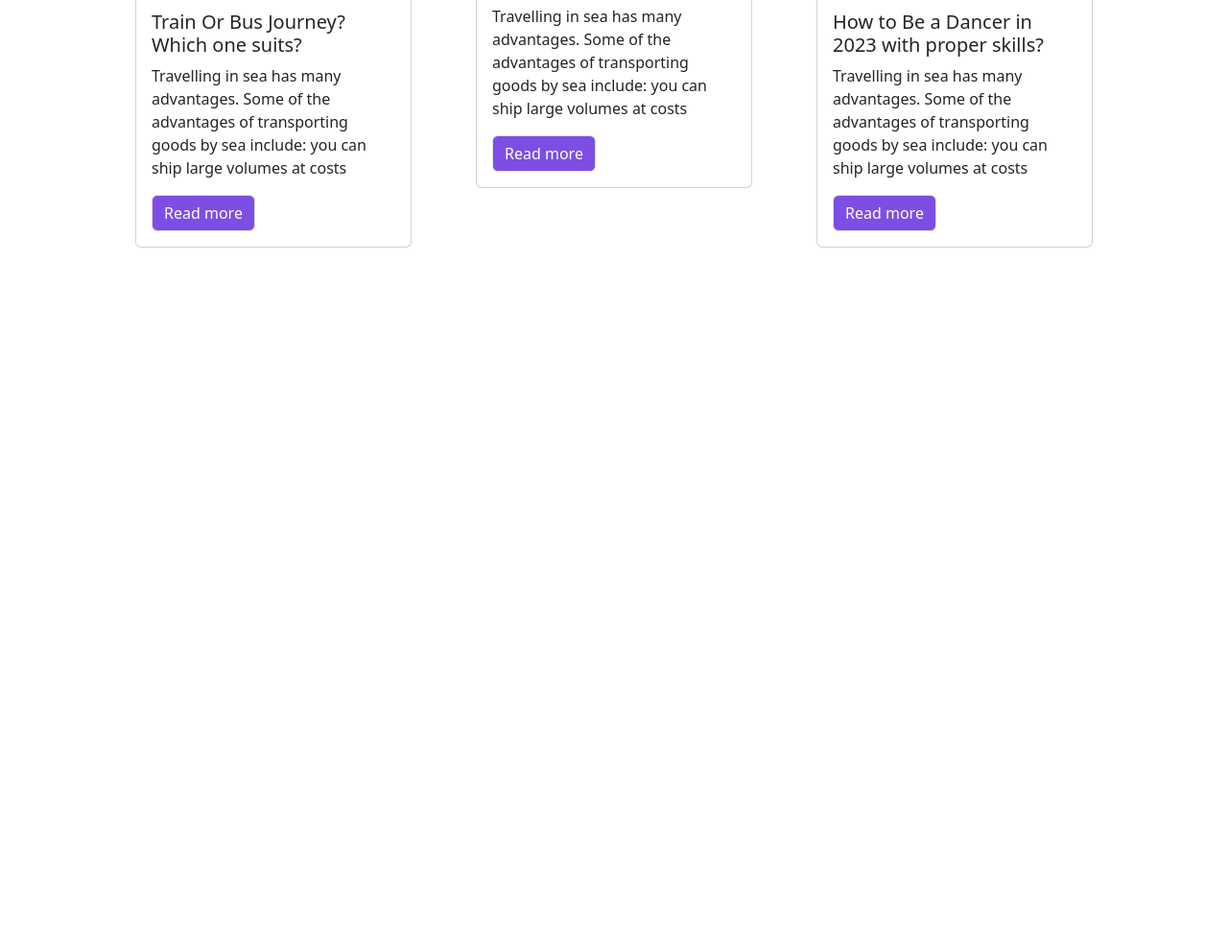
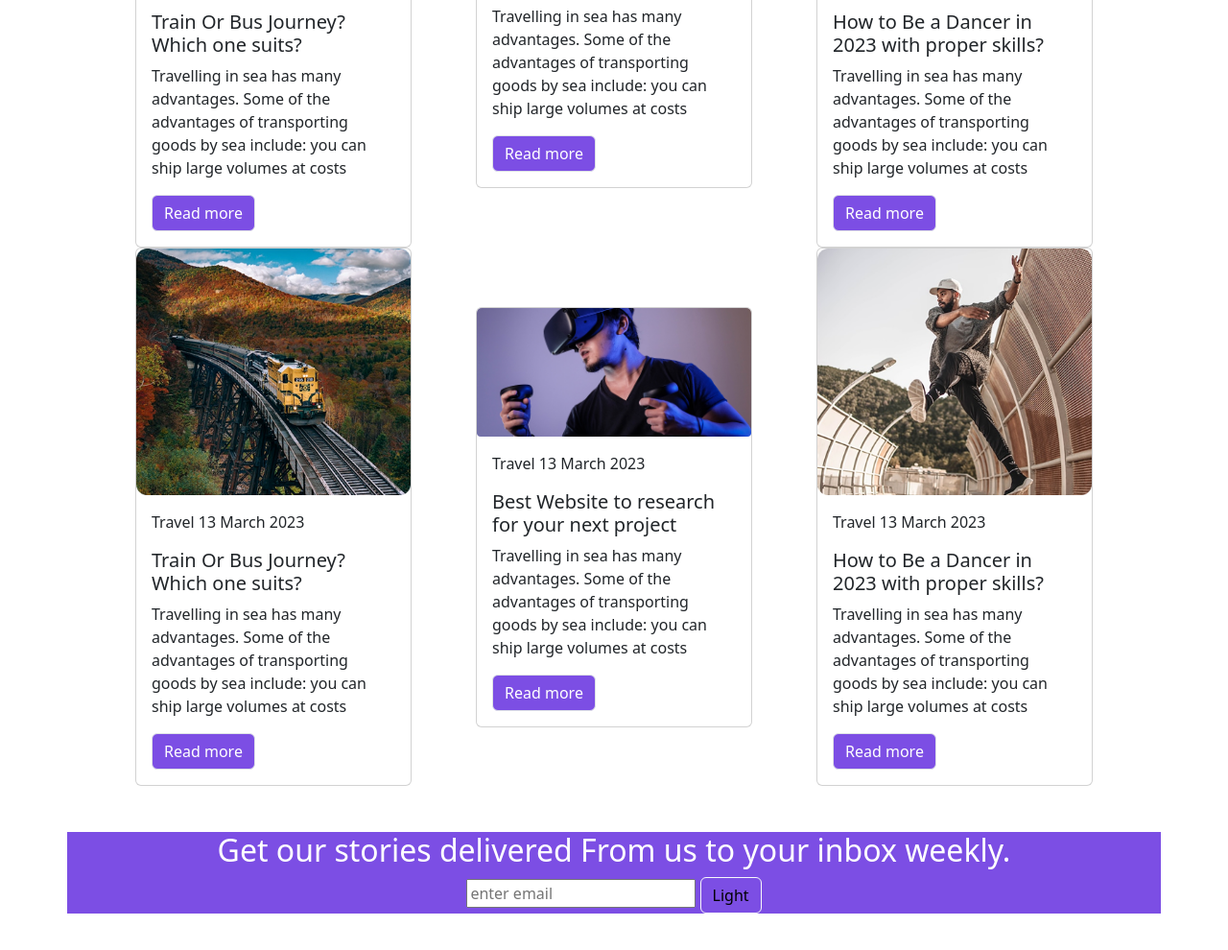
Before and after one commit to hibafayyan/hackathon, a plain HTML site: page index.html in a window 1280 px wide. Shown: the part 3025-4015 px from the top of the page at 96% size. Before the commit the page ends 3283 px from the top, so only its background shows below. Drawn offline with nearby package versions, Linux system fonts and the light colour scheme.

Commit message:
add section

```diff
--- a/index.html
+++ b/index.html
@@ -210,6 +210,63 @@
   </div>
 
 
+  <!-- card container 3 -->
+
+
+  <!-- card container 2 -->
+
+  <div class="container-lg d-lg-flex justify-content-evenly align-items-center g-2">
+    <!-- card 1 -->
+    <div class="card" style="max-width: 18rem;">
+      <img src="./img/train.png" class="card-img-top" alt="...">
+      <div class="card-body">
+        <p><span>Travel</span> <span>13 March 2023</span>
+        </p>
+        <h5 class="card-title">Train Or Bus Journey?Which one suits?</h5>
+        <p class="card-text">Travelling in sea has many advantages. Some of the advantages of transporting goods by sea
+          include: you can ship large volumes at costs </p>
+        <a href="#" class="btn btn-primary bg1 border 0">Read more</a>
+      </div>
+    </div>
+
+
+    <!-- card 2 -->
+    <div class="card" style="max-width: 18rem;">
+      <img src="./img/Image Placeholder.png" class="card-img-top" alt="...">
+      <div class="card-body">
+        <p><span>Travel</span> <span>13 March 2023</span>
+        </p>
+        <h5 class="card-title">Best Website to research for your  next project</h5>
+        <p class="card-text">Travelling in sea has many advantages. Some of the advantages of transporting goods by sea
+          include: you can ship large volumes at costs </p>
+        <a href="#" class="btn btn-primary bg1 border 0">Read more</a>
+      </div>
+    </div>
+
+    <!-- card 3 -->
+    <div class="card" style="max-width: 18rem;">
+      <img src="./img/last.png" class="card-img-top" alt="...">
+      <div class="card-body">
+        <p><span>Travel</span> <span>13 March 2023</span>
+        </p>
+        <h5 class="card-title">How to Be a Dancer in 2023 with proper skills?</h5>
+        <p class="card-text">Travelling in sea has many advantages. Some of the advantages of transporting goods by sea
+          include: you can ship large volumes at costs </p>
+        <a href="#" class="btn btn-primary bg1 border 0">Read more</a>
+      </div>
+    </div>
+  </div>
+
+
+
+<footer class="container-lg bg1 text-center text-white  my-5">
+  <h1 class="fs-2">Get our stories delivered From us to your inbox weekly.</h1>
+  <span><input type="text" placeholder="enter email"></span>
+  <button type="button" class="btn btn-light bg1">Light</button>
+
+
+</footer>
+
 
 
 
```
